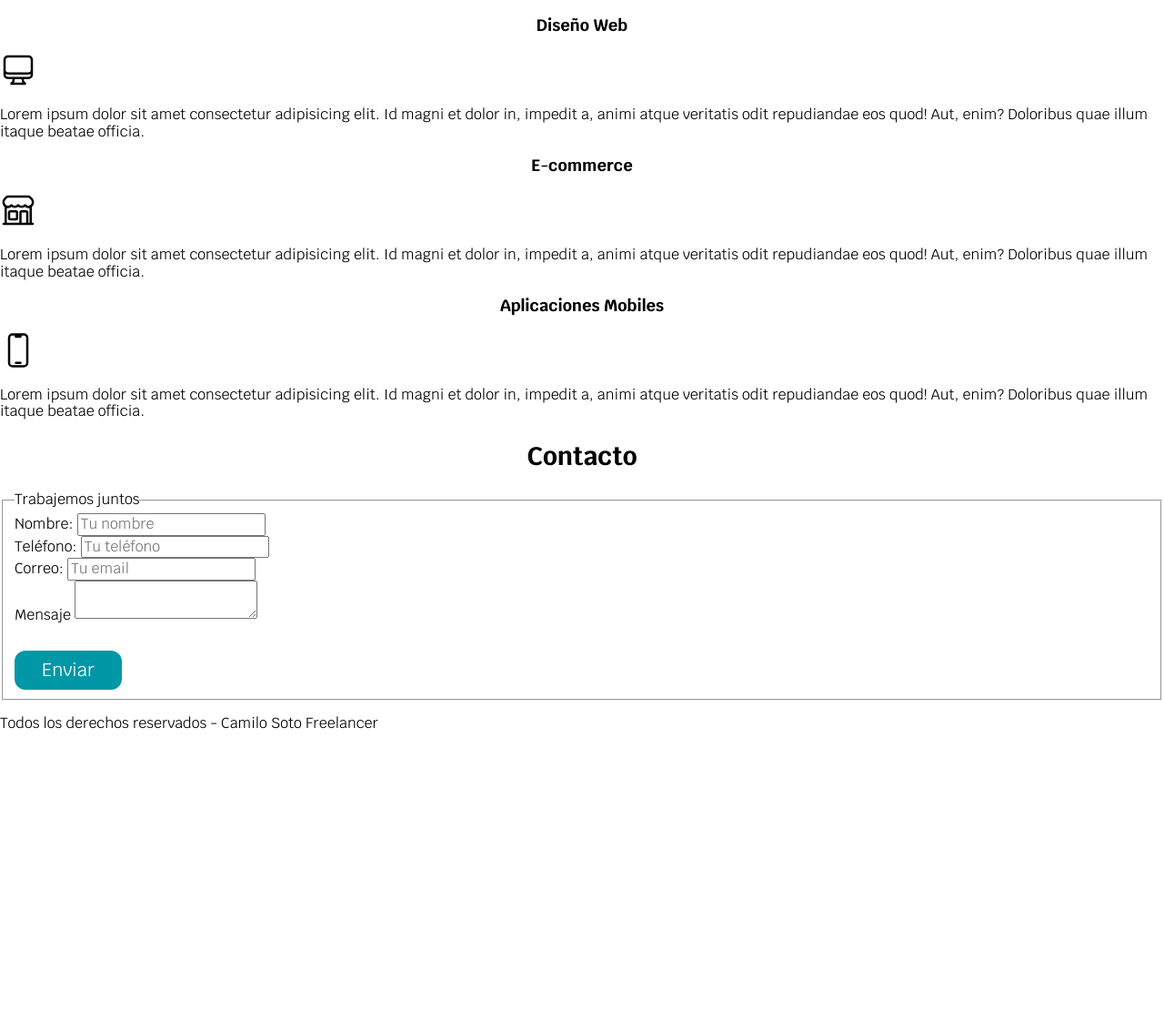
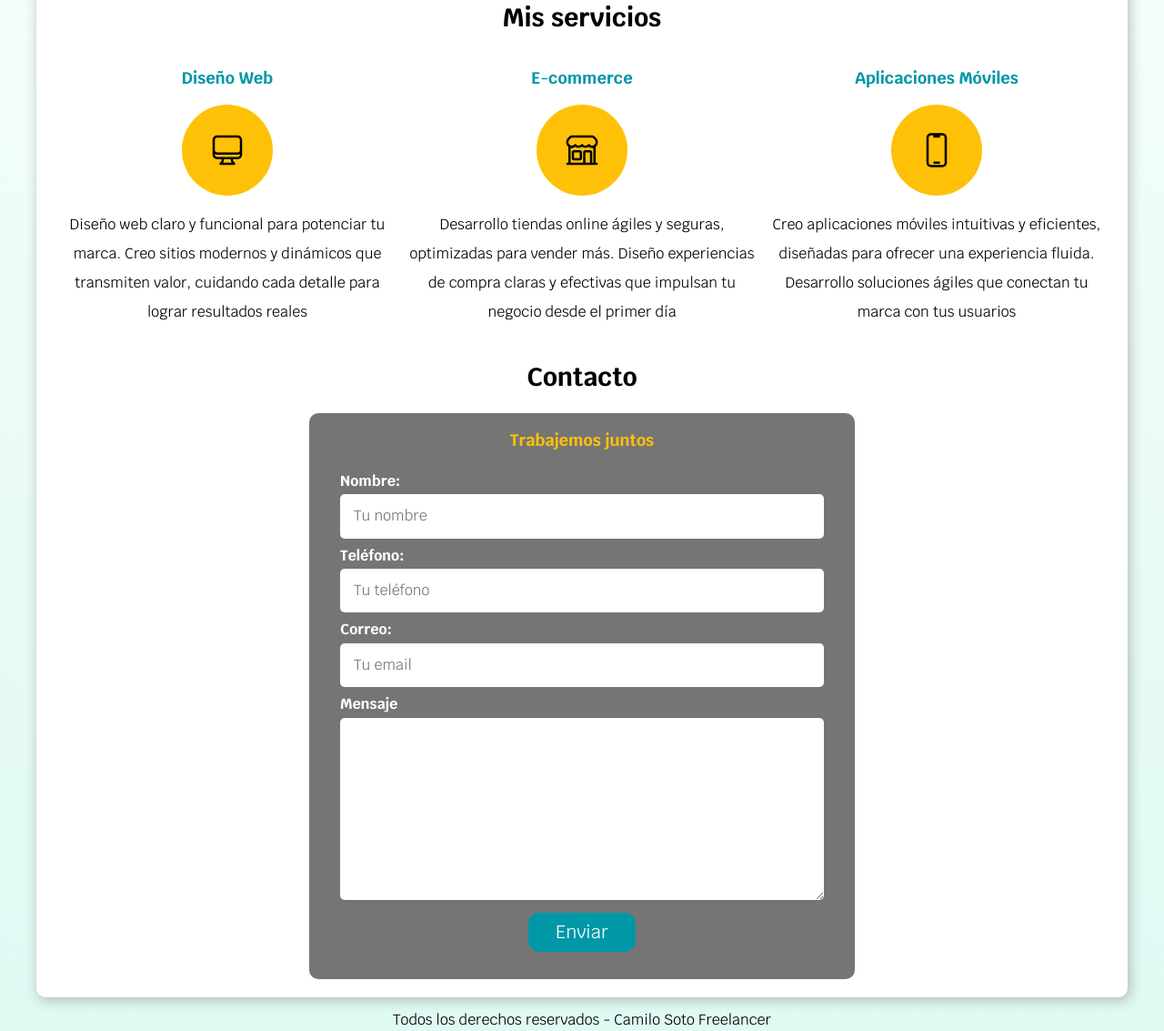
Before and after one commit to Camilo90s/Dise-ador-Freelancer, a plain HTML site: page index.html in a window 1280 px wide. Shown: the part 648-1781 px from the top of the page at 91% size. Before the commit the page ends 1468 px from the top, so only its background shows below. Drawn offline with Linux system fonts and the light colour scheme.

Commit message:
Proyecto Finalizado

```diff
--- a/css/styles.css
+++ b/css/styles.css
@@ -3,13 +3,15 @@
     --oscuro: #212121;
     --primario: #FFC107;
     --secundario: #0097A7;
-    --secundario-hover: #006772;
+    --secundario-oscuro: #006772;
     --gris: #757575;
+    --gris-claro: #DFF9F3;
 }
 
+/** Globales **/
 html {
     font-size: 62.5%;
-    box-sizing: border-box;
+    box-sizing: border-box; /** Hack para Box Model **/
 }
 
 *, *:before, *:after {
@@ -19,22 +21,7 @@ html {
 body {
     font-size: 16px; /** 1rem = 10px **/
     font-family: "Krub", sans-serif;
-}
-
-h1 {
-    font-size: 3.8rem;
-}
-
-h2 {
-    font-size: 2.8rem;
-}
-
-h3 {
-    font-size: 1.8rem;
-}
-
-h1,h2,h3 {
-    text-align: center;
+    background-image: linear-gradient( to top, var(--gris-claro) 0%, var(--blanco) 100% );
 }
 
 .contenedor {
@@ -53,7 +40,8 @@ h1,h2,h3 {
 }
 
 .boton:hover {
-    background-color: var(--secundario-hover);
+    background-color: var(--secundario-oscuro);
+    cursor: pointer;
 }
 
 .boton:active {
@@ -61,6 +49,32 @@ h1,h2,h3 {
     color: var(--oscuro);
 }
 
+.sombra {
+    box-shadow: 2px 3px 14px 0px rgba(112,112,112,0.48);
+
+    background-color: var(--blanco);
+    padding: 2rem;
+    border-radius: 1rem;
+}
+
+/** Tipografía **/
+h1 {
+    font-size: 3.8rem;
+}
+
+h2 {
+    font-size: 2.8rem;
+}
+
+h3 {
+    font-size: 1.8rem;
+}
+
+h1,h2,h3 {
+    text-align: center;
+}
+
+/** Navegación Principal **/
 .nav-bg {
     background-color: var(--secundario);
 }
@@ -92,12 +106,14 @@ h1,h2,h3 {
     color: var(--oscuro);
 }
 
+/** Hero **/
 .hero {
     background-image: url(../img/hero.jpg);
     background-repeat: no-repeat;
     background-size: cover;
     height: 45rem;
     position: relative;
+    margin-bottom: 2rem;
 }
 
 .contenido-hero {
@@ -111,9 +127,107 @@ h1,h2,h3 {
     flex-direction: column;
     align-items: center;
     justify-content: center;
+    gap: 1rem;
+}
+
+.contenido-hero .ubicacion {
+    display: flex;
+
 }
 
 .contenido-hero h2,
 .contenido-hero p {
     color: var(--blanco);
 }
+
+/** Servicios **/
+@media (min-width: 768px) {
+    .servicios {
+        display: grid;
+        grid-template-columns: repeat(3, 1fr);
+        column-gap: 1rem;
+    }
+}
+
+.servicio {
+    display: flex;
+    flex-direction: column;
+    align-items: center;
+}
+
+.servicio h3 {
+    color: var(--secundario);
+}
+
+.servicio p {
+    line-height: 2;
+    text-align: center;
+}
+
+.servicio .iconos {
+    height: 10rem;
+    width: 10rem;
+    background-color: var(--primario);
+    border-radius: 50%;
+    display: flex;
+    justify-content: center;
+    align-items: center;
+}
+
+/** Contact0 **/
+.formulario {
+    background-color: var(--gris);
+    width: min( 60rem, 100% ); /** Utiizar el valor más pequeño **/
+    margin: 0 auto;
+    border-radius: 1rem;
+    padding: 2rem;
+}
+
+.formulario fieldset {
+    border: none;
+}
+
+.formulario legend {
+    color: var(--primario);
+    text-align: center;
+    font-size: 1.8rem;
+    font-weight: bold;
+    margin-bottom: 2rem;
+}
+
+.contenedor-campos {
+
+}
+
+.campo {
+    margin-bottom: 1rem;
+}
+
+.campo label {
+    color: var(--blanco);
+    font-weight: bold;
+    margin-bottom: .5rem;
+    display: block;
+}
+
+.campo input,
+.campo textarea {
+    width: 100%;
+    border: none;
+    padding: 1.5rem;
+    border-radius: .5rem;
+}
+
+.campo textarea {
+    height: 20rem;
+}
+
+.enviar .boton {
+    display: block;
+    margin: 0 auto;
+}
+
+/** Footer **/
+.footer {
+    text-align: center;
+}
--- a/index.html
+++ b/index.html
@@ -30,83 +30,100 @@
     <section class="hero">
         <div class="contenido-hero">
             <h2>Diseño y Desarrollo Web Freelancer</h2>
-            <svg xmlns="http://www.w3.org/2000/svg" fill="none" viewBox="0 0 24 24" stroke-width="1.5" stroke="currentColor" class="size-6" width="40" height="40">
+
+            <div class="ubicacion">
+                <svg xmlns="http://www.w3.org/2000/svg" fill="none" viewBox="0 0 24 24" stroke-width="1.5" stroke="#FFC107" class="size-6" width="40" height="40">
                     <path stroke-linecap="round" stroke-linejoin="round" d="M15 10.5a3 3 0 1 1-6 0 3 3 0 0 1 6 0Z" />
                     <path stroke-linecap="round" stroke-linejoin="round" d="M19.5 10.5c0 7.142-7.5 11.25-7.5 11.25S4.5 17.642 4.5 10.5a7.5 7.5 0 1 1 15 0Z" />
                 </svg>
 
                 <p>Montería, Córdoba</p>
+            </div>
 
             <button class="boton">Contactar</button>
-        </div>
+        </div> <!-- .conenido-hero -->
     </section>
 
-    <main>
+    <main class="contenedor sombra">
         <h2>Mis servicios</h2>
 
-        <section>
+        <div class="servicios">
+            <section class="servicio">
                 <h3>Diseño Web</h3>
+
+                <div class="iconos">
                     <svg xmlns="http://www.w3.org/2000/svg" fill="none" viewBox="0 0 24 24" stroke-width="1.5" stroke="currentColor" class="size-6" width="40" height="40">
                         <path stroke-linecap="round" stroke-linejoin="round" d="M9 17.25v1.007a3 3 0 0 1-.879 2.122L7.5 21h9l-.621-.621A3 3 0 0 1 15 18.257V17.25m6-12V15a2.25 2.25 0 0 1-2.25 2.25H5.25A2.25 2.25 0 0 1 3 15V5.25m18 0A2.25 2.25 0 0 0 18.75 3H5.25A2.25 2.25 0 0 0 3 5.25m18 0V12a2.25 2.25 0 0 1-2.25 2.25H5.25A2.25 2.25 0 0 1 3 12V5.25" />
                     </svg>
+                </div>
 
-            <p>Lorem ipsum dolor sit amet consectetur adipisicing elit. Id magni et dolor in, impedit a, animi atque veritatis odit repudiandae eos quod! Aut, enim? Doloribus quae illum itaque beatae officia.</p>
+                <p>Diseño web claro y funcional para potenciar tu marca. Creo sitios modernos y dinámicos que transmiten valor, cuidando cada detalle para lograr resultados reales</p>
             </section>
 
-        <section>
+            <section class="servicio">
                 <h3>E-commerce</h3>
+
+                <div class="iconos">
                     <svg xmlns="http://www.w3.org/2000/svg" fill="none" viewBox="0 0 24 24" stroke-width="1.5" stroke="currentColor" class="size-6" width="40" height="40">
                         <path stroke-linecap="round" stroke-linejoin="round" d="M13.5 21v-7.5a.75.75 0 0 1 .75-.75h3a.75.75 0 0 1 .75.75V21m-4.5 0H2.36m11.14 0H18m0 0h3.64m-1.39 0V9.349M3.75 21V9.349m0 0a3.001 3.001 0 0 0 3.75-.615A2.993 2.993 0 0 0 9.75 9.75c.896 0 1.7-.393 2.25-1.016a2.993 2.993 0 0 0 2.25 1.016c.896 0 1.7-.393 2.25-1.015a3.001 3.001 0 0 0 3.75.614m-16.5 0a3.004 3.004 0 0 1-.621-4.72l1.189-1.19A1.5 1.5 0 0 1 5.378 3h13.243a1.5 1.5 0 0 1 1.06.44l1.19 1.189a3 3 0 0 1-.621 4.72M6.75 18h3.75a.75.75 0 0 0 .75-.75V13.5a.75.75 0 0 0-.75-.75H6.75a.75.75 0 0 0-.75.75v3.75c0 .414.336.75.75.75Z" />
                     </svg>
+                </div>
 
-            <p>Lorem ipsum dolor sit amet consectetur adipisicing elit. Id magni et dolor in, impedit a, animi atque veritatis odit repudiandae eos quod! Aut, enim? Doloribus quae illum itaque beatae officia.</p>
+                <p>Desarrollo tiendas online ágiles y seguras, optimizadas para vender más. Diseño experiencias de compra claras y efectivas que impulsan tu negocio desde el primer día</p>
             </section>
 
-        <section>
-            <h3>Aplicaciones Mobiles</h3>
+            <section class="servicio">
+                <h3>Aplicaciones Móviles</h3>
+
+                <div class="iconos">
                     <svg xmlns="http://www.w3.org/2000/svg" fill="none" viewBox="0 0 24 24" stroke-width="1.5" stroke="currentColor" class="size-6" width="40" height="40">
                         <path stroke-linecap="round" stroke-linejoin="round" d="M10.5 1.5H8.25A2.25 2.25 0 0 0 6 3.75v16.5a2.25 2.25 0 0 0 2.25 2.25h7.5A2.25 2.25 0 0 0 18 20.25V3.75a2.25 2.25 0 0 0-2.25-2.25H13.5m-3 0V3h3V1.5m-3 0h3m-3 18.75h3" />
                     </svg>
+                </div>
 
-            <p>Lorem ipsum dolor sit amet consectetur adipisicing elit. Id magni et dolor in, impedit a, animi atque veritatis odit repudiandae eos quod! Aut, enim? Doloribus quae illum itaque beatae officia.</p>
+                <p>Creo aplicaciones móviles intuitivas y eficientes, diseñadas para ofrecer una experiencia fluida. Desarrollo soluciones ágiles que conectan tu marca con tus usuarios</p>
             </section>
-    </main>
+        </div> <!-- .servicios -->
 
         <section>
             <h2>Contacto</h2>
 
-        <form>
+            <form class="formulario">
                 <fieldset>
                     <legend>Trabajemos juntos</legend>
 
-                <div>
+                    <div class="contenedor-campos">
+                        <div class="campo">
                             <label for="">Nombre:</label>
                             <input type="text" placeholder="Tu nombre">
                         </div>
 
-                <div>
+                        <div class="campo">
                             <label for="">Teléfono:</label>
                             <input type="tel" placeholder="Tu teléfono">
                         </div>
 
-                <div>
+                        <div class="campo">
                             <label for="">Correo:</label>
                             <input type="email" placeholder="Tu email">
                         </div>
 
-                <div>
+                        <div class="campo">
                             <label for="">Mensaje</label>
                             <textarea></textarea>
                         </div>
+                    </div> <!-- contenedor-campos -->
 
-                <div>
+                    <div class="enviar">
                         <input class="boton" type="submit" value="Enviar">
                     </div>
                 </fieldset>
             </form>
         </section>
+    </main>
 
-    <footer>
+
+    <footer class="footer">
         <p>Todos los derechos reservados - Camilo Soto Freelancer</p>
     </footer>
 </body>
```
Lines whose indentation alone changed are shown as unchanged.
